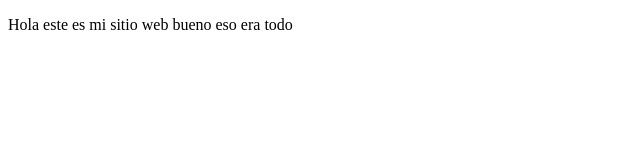
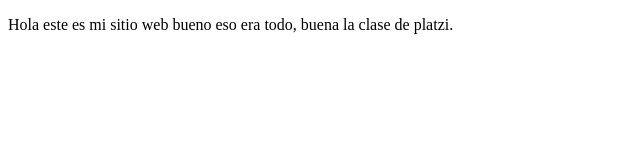
Before and after one commit to Mike917/proyectoDemoCursoPrework, a plain HTML site: page index.html in a window 1280 px wide. Shown: the whole page, without its empty margins (0-640 px from the left). Drawn offline with Linux system fonts and the light colour scheme.

Commit message:
Cambios, agrege un comentario sobre el curso

```diff
--- a/index.html
+++ b/index.html
@@ -9,7 +9,7 @@
 <body>
     <p>
         Hola este es mi sitio web
-        bueno eso era todo
+        bueno eso era todo, buena la clase de platzi.
     </p>
 </body>
 </html>
```
